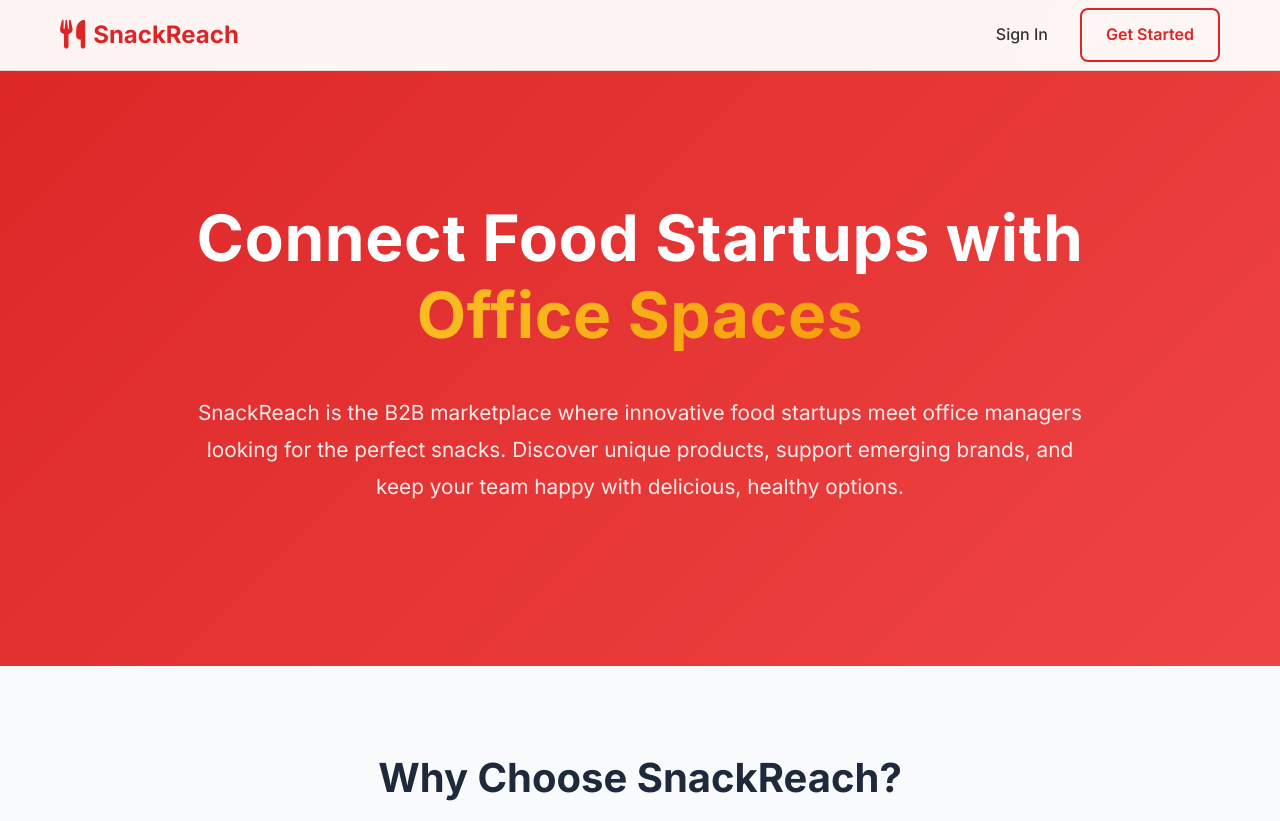
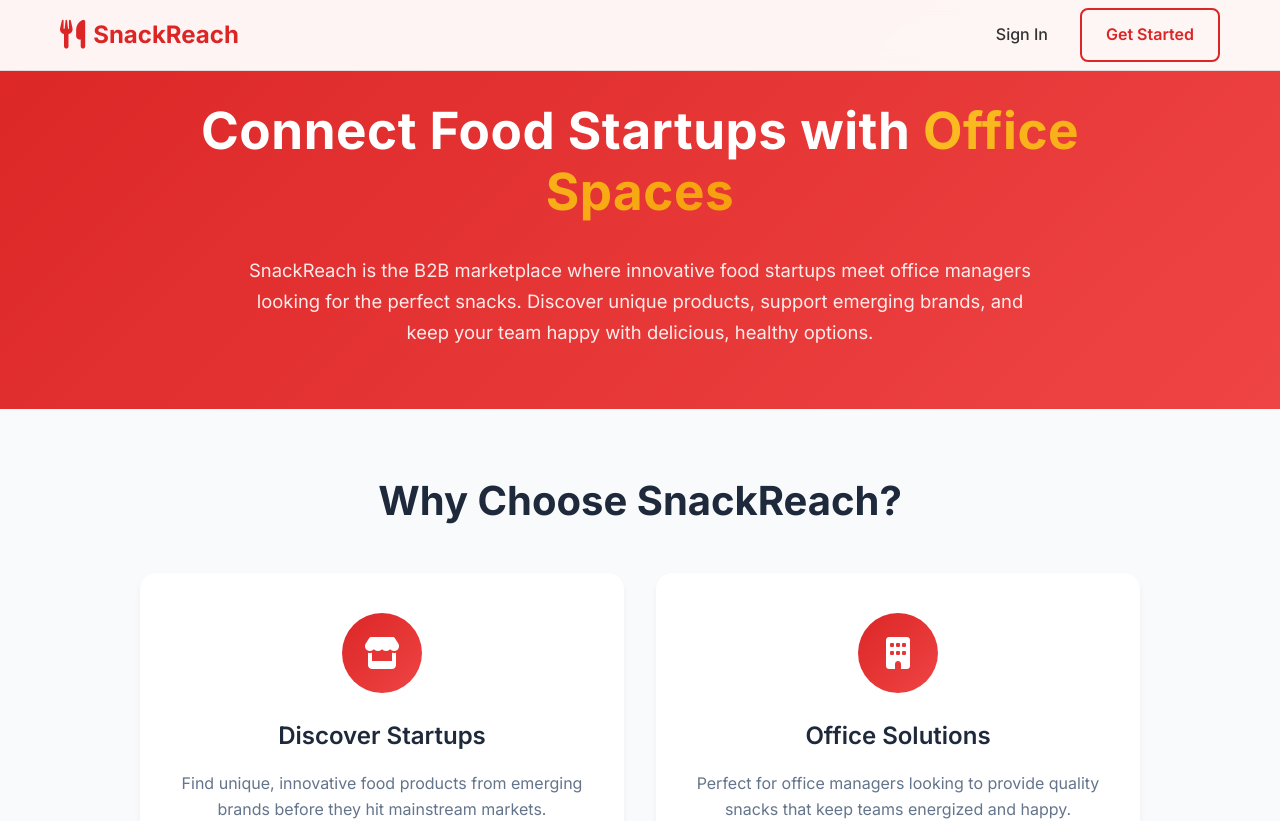
Before and after one commit to andyackerman1/snackreach, a React (Vite) app: page / in a window 1280 px wide. Shown: the top 821 px of the page. Built offline with nearby package versions, Linux system fonts and the light colour scheme; no server answers.

Commit message:
Make hero section smaller and more visually pleasing, improve features visibility

```diff
--- a/src/pages/HomePage.jsx
+++ b/src/pages/HomePage.jsx
@@ -18,33 +18,33 @@
       </nav>
 
       {/* Hero Section */}
-      <section className="hero">
+      <section className="hero" style={{ padding: "100px 0 60px" }}>
         <div className="container">
           <div style={{
-            maxWidth: "1200px",
+            maxWidth: "1100px",
             margin: "0 auto",
-            padding: "80px 40px",
+            padding: "0 40px",
             display: "flex",
             flexDirection: "column",
             alignItems: "center",
             textAlign: "center"
           }}>
             <h1 className="hero-title" style={{
-              fontSize: "4rem",
+              fontSize: "3.2rem",
               lineHeight: "1.2",
               letterSpacing: "0.01em",
-              marginBottom: "2.5rem",
+              marginBottom: "2rem",
               textAlign: "center",
               maxWidth: "100%"
             }}>
               Connect Food Startups with <span className="highlight">Office Spaces</span>
             </h1>
             <p className="hero-description" style={{
-              fontSize: "1.3rem",
-              lineHeight: "1.8",
+              fontSize: "1.15rem",
+              lineHeight: "1.7",
               textAlign: "center",
               margin: "0",
-              maxWidth: "900px"
+              maxWidth: "800px"
             }}>
               SnackReach is the B2B marketplace where innovative food startups meet office managers
               looking for the perfect snacks. Discover unique products, support emerging brands,
@@ -55,9 +55,9 @@
       </section>
 
       {/* Features Section */}
-      <section className="features">
+      <section className="features" style={{ padding: "60px 0 80px" }}>
         <div className="container">
-          <h2 className="section-title">Why Choose SnackReach?</h2>
+          <h2 className="section-title" style={{ marginBottom: "2.5rem" }}>Why Choose SnackReach?</h2>
           <div className="features-grid" style={{ maxWidth: "1000px", margin: "0 auto", gridTemplateColumns: "repeat(2, 1fr)", gap: "2rem" }}>
             <div className="feature-card">
               <div className="feature-icon">
```
